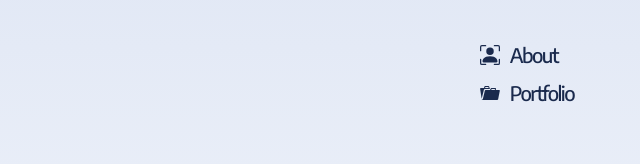
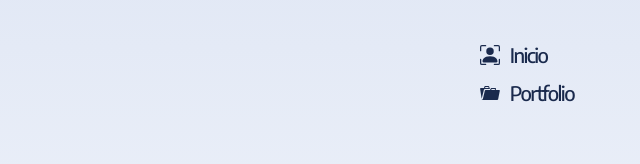
Before and after one commit to jorgeabf/jorgeabf, an Astro site: page / in a window 1280 px wide. Shown: the top 164 px of the page, 596-1236 px from the left. Built offline with nearby package versions, Linux system fonts and the light colour scheme; Astro itself is replaced by a stand-in of ours.

Commit message:
Actualizar nombre del menú "about" a "Inicio" en Container.astro

```diff
--- a/src/components/Container.astro
+++ b/src/components/Container.astro
@@ -9,7 +9,7 @@
 <div class='container'>
   <Menu>
     <MenuItem
-      name='about'
+      name='Inicio'
       href='/'
     >
       <AboutIcon />
```
